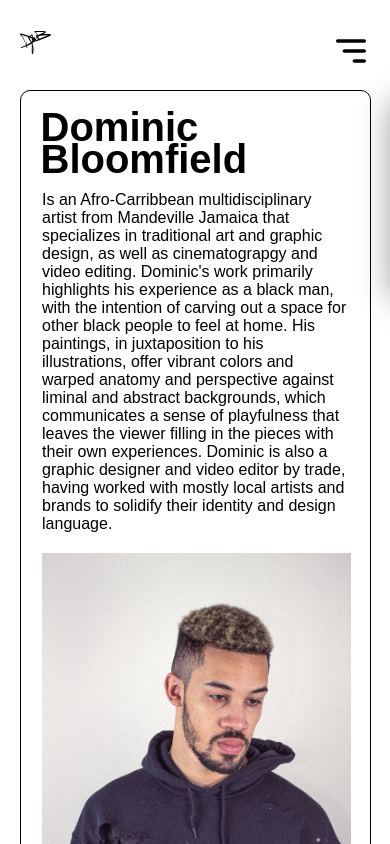
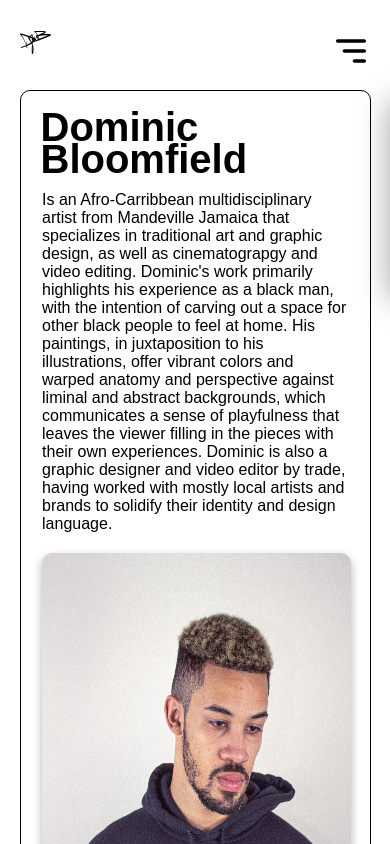
Before and after one commit to dbloo/portfolio, a React (Create React App) app: page /#/about in a window 390 px wide. Built offline with nearby package versions, Linux system fonts and the light colour scheme; a web font is replaced by a local one.

Commit message:
styling changes

```diff
--- a/src/App.js
+++ b/src/App.js
@@ -92,7 +92,7 @@ function App() {
       id: 4,
       name: "FORWARD",
       description: "Memories left behind still dictate the memories to come.",
-      imageUrl: "/assets/images/FORWARD.jpg",
+      imageUrl: "/assets/images/forward.jpg",
       size: "medium",
       materials: "40in x 40in Acrylic on Canvas "
 
--- a/src/components/Footer.css
+++ b/src/components/Footer.css
@@ -108,7 +108,7 @@ h2 {
 
   .scrolling-text {
     display: inline-block;
-    animation: scroll-text 10s linear infinite;
+    animation: scroll-text 20s linear infinite;
     font-family: "input-sans", sans-serif;
     font-weight: 400;
     font-style: normal;
--- a/src/pages/AboutMe.css
+++ b/src/pages/AboutMe.css
@@ -57,8 +57,11 @@
 
     .about-container img {
       width: 100%; /* Ensure the image fits the container width */
-      height: auto;
-      padding-right: 15vw; /* Maintain aspect ratio */
+      height: 65vh;
+      margin-right: 15vw;
+      border-radius: 10px;
+      box-shadow: 0px 4px 10px  rgba(0, 0, 0, 0.3);
+
     }
 
 
```
